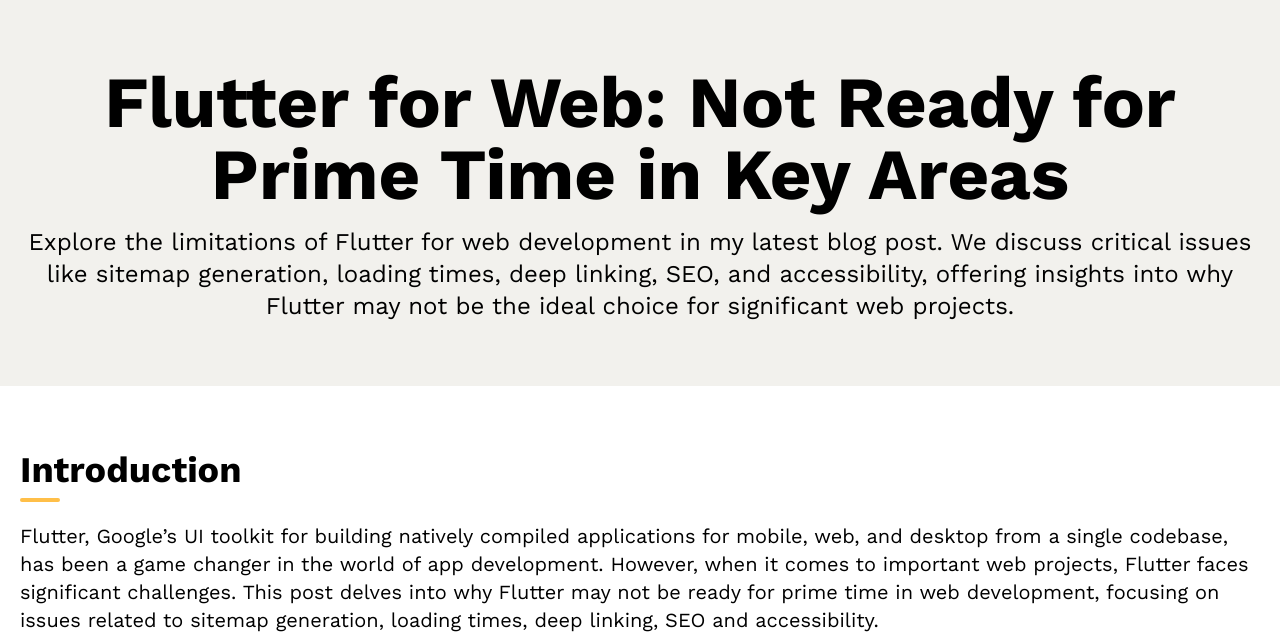
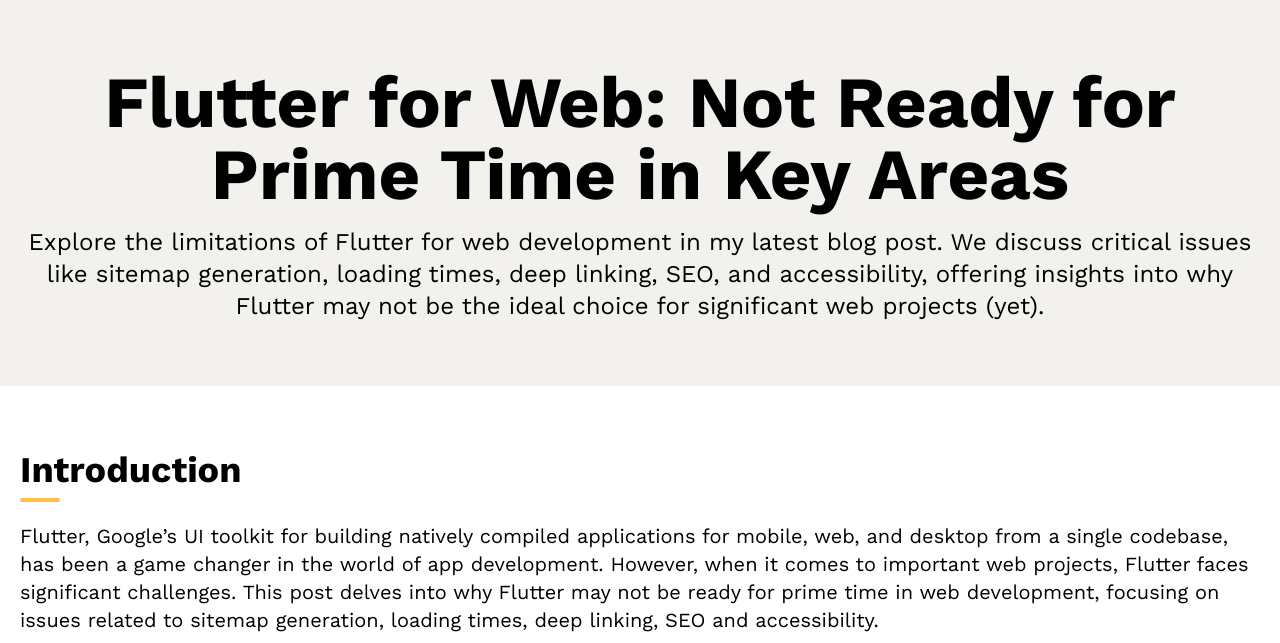
Before and after one commit to thomaspeissl/thomaspeissl.com, an Astro site: page /blog/posts/2023-12-22-flutter-for-web-not-ready-for-prime-time-in-key-areas in a window 1280 px wide. Shown: the part 98-741 px from the top of the page. Built offline with nearby package versions, Linux system fonts and the light colour scheme; Astro itself is replaced by a stand-in of ours.

Commit message:
flutter yet

```diff
--- a/src/pages/blog/posts/2023-12-22-flutter-for-web-not-ready-for-prime-time-in-key-areas.md
+++ b/src/pages/blog/posts/2023-12-22-flutter-for-web-not-ready-for-prime-time-in-key-areas.md
@@ -1,6 +1,6 @@
 ---
 title: "Flutter for Web: Not Ready for Prime Time in Key Areas"
-description: "Explore the limitations of Flutter for web development in my latest blog post. We discuss critical issues like sitemap generation, loading times, deep linking, SEO, and accessibility, offering insights into why Flutter may not be the ideal choice for significant web projects."
+description: "Explore the limitations of Flutter for web development in my latest blog post. We discuss critical issues like sitemap generation, loading times, deep linking, SEO, and accessibility, offering insights into why Flutter may not be the ideal choice for significant web projects (yet)."
 published: 2023-12-22
 layout: ../../../layouts/BlogPostLayout.astro
 ---
```
